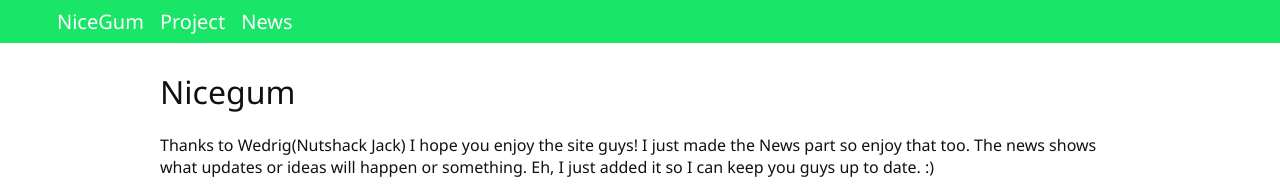
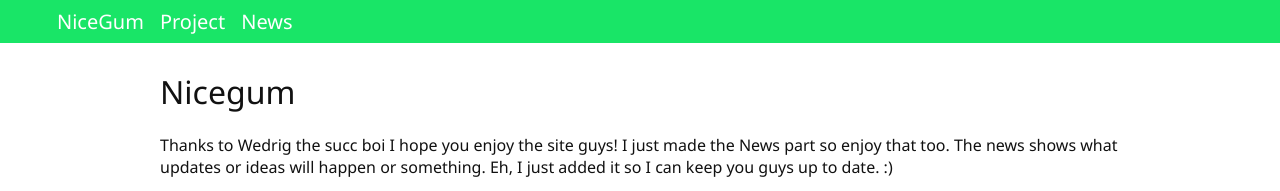
Before and after one commit to NiceGum/Nicegum.github.io, a plain HTML site: page index.html in a window 1280 px wide. Shown: the top 191 px of the page. Drawn offline with Linux system fonts and the light colour scheme.

Commit message:
Update index.html

```diff
--- a/index.html
+++ b/index.html
@@ -1,5 +1,5 @@
 <h1>Nicegum</h1>
-<p>Thanks to Wedrig(Nutshack Jack)
+<p>Thanks to Wedrig the succ boi
 I hope you enjoy the site guys! I just made the News part
 so enjoy that too. The news shows what updates or ideas will happen or something.
   Eh, I just added it so I can keep you guys up to date. :)</p>
```
